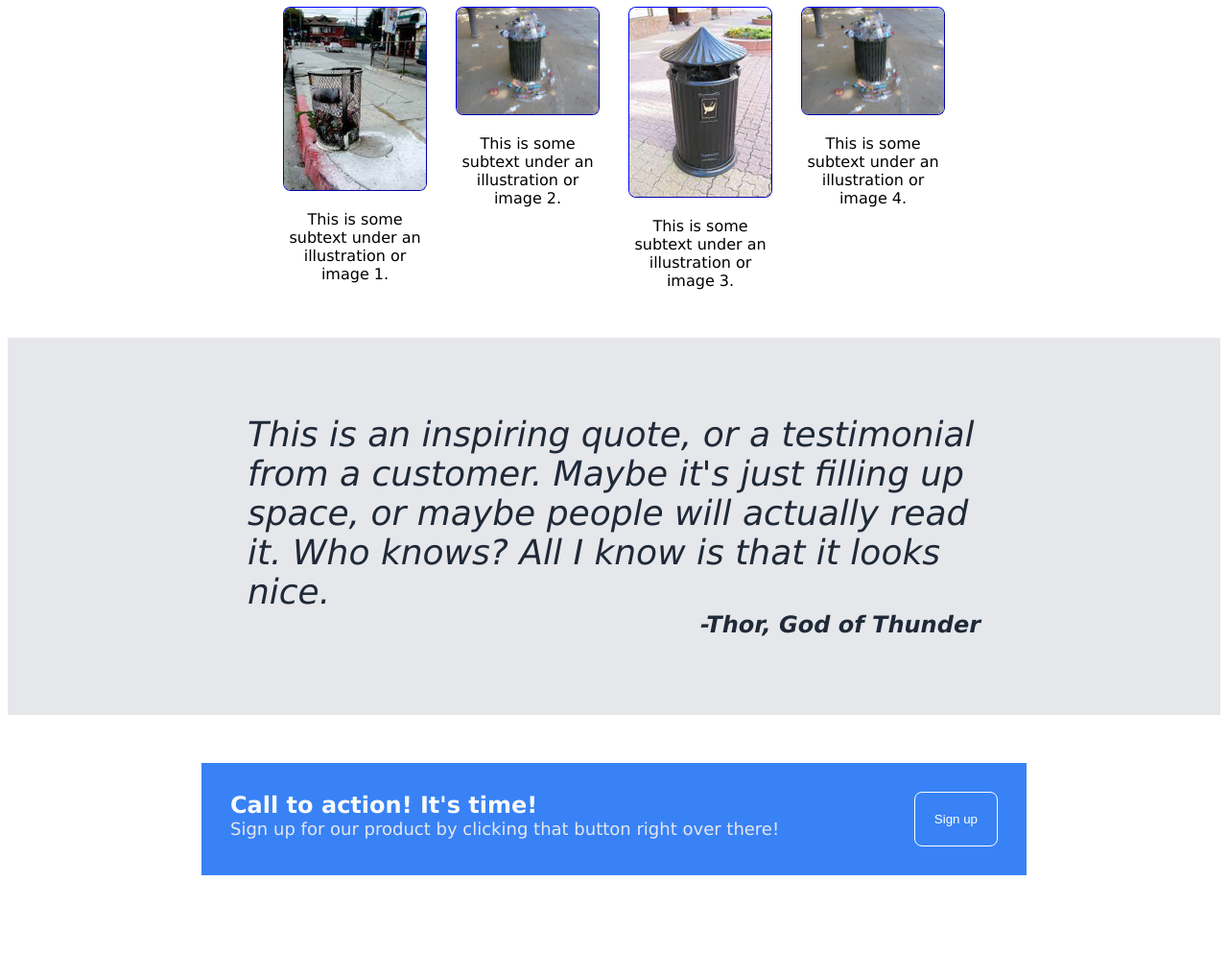
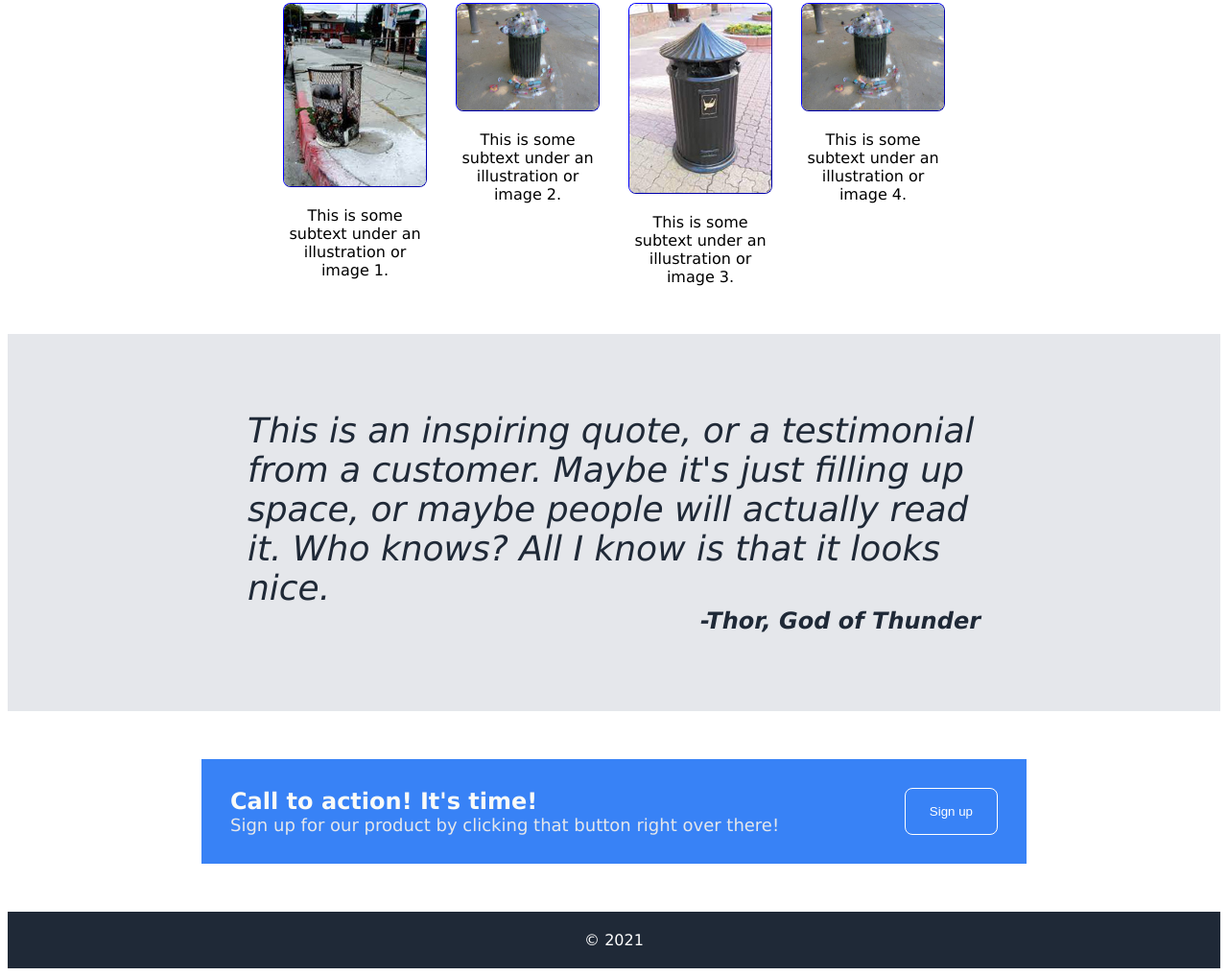
Before and after one commit to rebsrebs/project_landingpage, a plain HTML site: page index.html in a window 1280 px wide. Shown: the part 564-1581 px from the top of the page at 96% size. Before the commit the page ends 1534 px from the top, so only its background shows below. Drawn offline with Linux system fonts and the light colour scheme.

Commit message:
Add and style copyright area at bottom of webpage

```diff
--- a/index.html
+++ b/index.html
@@ -75,6 +75,10 @@ This is some subtext under an illustration or image 4.
         <button class="footerbutton">Sign up</button>
     </div>
 
+    <div class="copyright">
+        &#169; 2021
+    </div>
+
 
 
 
--- a/style.css
+++ b/style.css
@@ -11,11 +11,12 @@ body{
 
 }
 
-.nav{
+.nav, .copyright{
     display:flex;
     align-items:center;
     justify-content: space-around;
     background-color:#1F2937;
+    color:white;
 }
 
 
@@ -26,6 +27,7 @@ body{
     gap:20px;
     align-items: start;
    padding:50px;
+   color:white;
 
 
 
@@ -57,7 +59,6 @@ ul{
     text-decoration:none;
     list-style-type: none;
     gap:15px;
-    color:#E5E7EB;
 
 }
 
@@ -66,7 +67,6 @@ ul{
 h1{
     font-size:48px;
     font-weight:bold;
-    color:#F9FAF8;
     margin:0px;
 }
 
@@ -76,19 +76,20 @@ h1{
     color:#E5E7EB;
 }
 
+button{background-color: #3882F6 ;
+    padding:5px 25px;
+    border-radius: 8px;
+    color:white;
+    border-style:none;
+}
 
-button{background-color: #3882F6 ;
-padding:5px 20px;
-border-radius: 8px;
-color:white;}
+
 
 button.footerbutton{
     border-color: white;
     border-width: 1px;
     border-style:solid;
-    padding:20px;
-    align-content:center;
-    align-self:flex-end;
+
 
 }
 
@@ -170,4 +171,6 @@ flex-basis:auto;
     font-size:36px;
 }
 
+.copyright{
+    padding:20px;
 }
```
